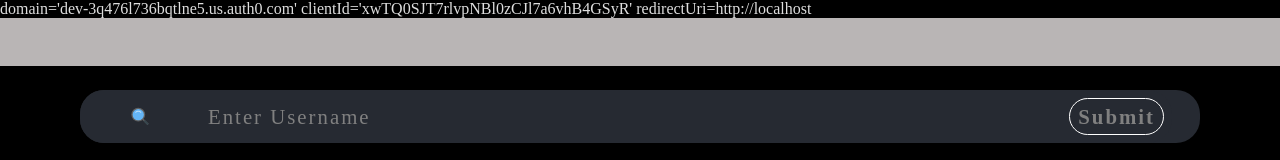
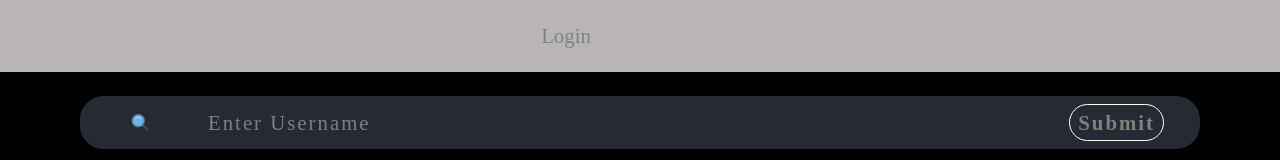
Before and after one commit to metalhead5209/GitStatss, a React (Vite) app: page / in a window 1280 px wide. Shown: the top 160 px of the page. Built offline with nearby package versions, Linux system fonts and the light colour scheme.

Commit message:
added login, logout functionality with auth0, still need to set up private route for auth users

```diff
--- a/src/components/NavBar.jsx
+++ b/src/components/NavBar.jsx
@@ -2,11 +2,47 @@ import React from "react";
 import styled from "styled-components";
 import { GitContext } from "../Context/context";
 import { NavWrapper } from "../Wrappers";
+import { useAuth0 } from "@auth0/auth0-react";
 
 const NavBar = () => {
-  const data = React.useContext(GitContext);
-  // console.log(data);
-  return <NavWrapper></NavWrapper>;
+  const {
+    isLoading,
+    isAuthenticated,
+    error,
+    user,
+    loginWithRedirect,
+    logout
+  } = useAuth0();
+
+  if (isLoading) {
+    return <div>Loading....</div>
+  };
+  if (error) {
+    return <div>Oops...{error.message}</div>
+  };
+
+  const USER = isAuthenticated && user;
+
+  console.log({user, isAuthenticated, isLoading});
+
+  return (
+    <NavWrapper>
+      {USER && user.picture && <img src={user.picture} alt='userpic' /> }
+      {USER && user.name && <h3>Welcome, <b>{user.name}</b></h3>}
+      {USER  ?
+        <button
+        onClick={() => {
+          logout({ returnTo: window.location.origin });
+        }}
+      >
+        Logout
+      </button>:
+      <button onClick={loginWithRedirect}>Login</button>
+    }
+
+
+    </NavWrapper>
+  );
 };
 
 export default NavBar;
--- a/src/main.jsx
+++ b/src/main.jsx
@@ -11,10 +11,11 @@ import { Auth0Provider } from "@auth0/auth0-react";
 /* xwTQ0SJT7rlvpNBl0zCJl7a6vhB4GSyR */
 
 ReactDOM.createRoot(document.getElementById("root")).render(
-  <Auth0Provider>
+  <Auth0Provider
     domain='dev-3q476l736bqtlne5.us.auth0.com'
     clientId='xwTQ0SJT7rlvpNBl0zCJl7a6vhB4GSyR'
     redirectUri={window.location.origin}
+    >
     <GitProvider>
       <App />
     </GitProvider>
```
Also changed, not shown: 1 other file (tests, documents, lock files or other folders).
